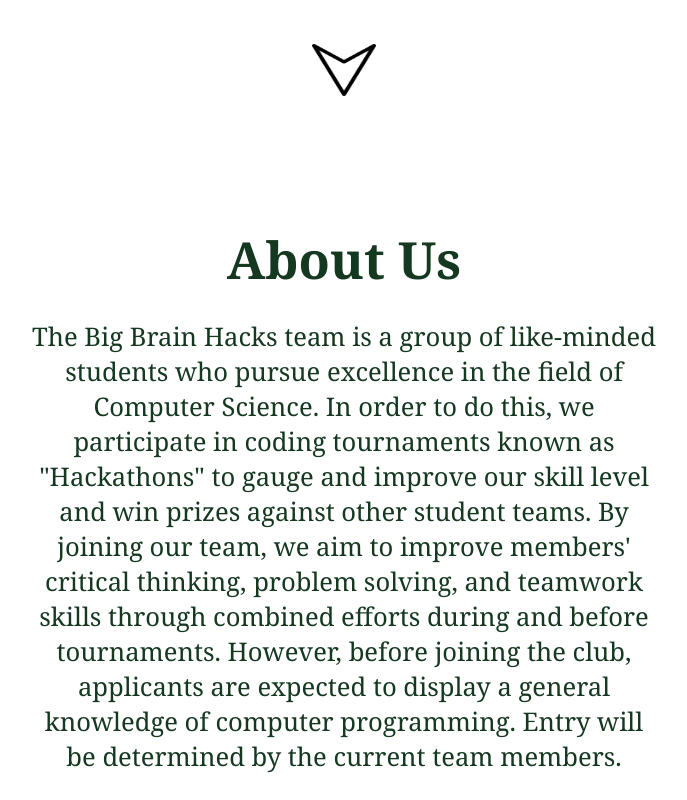
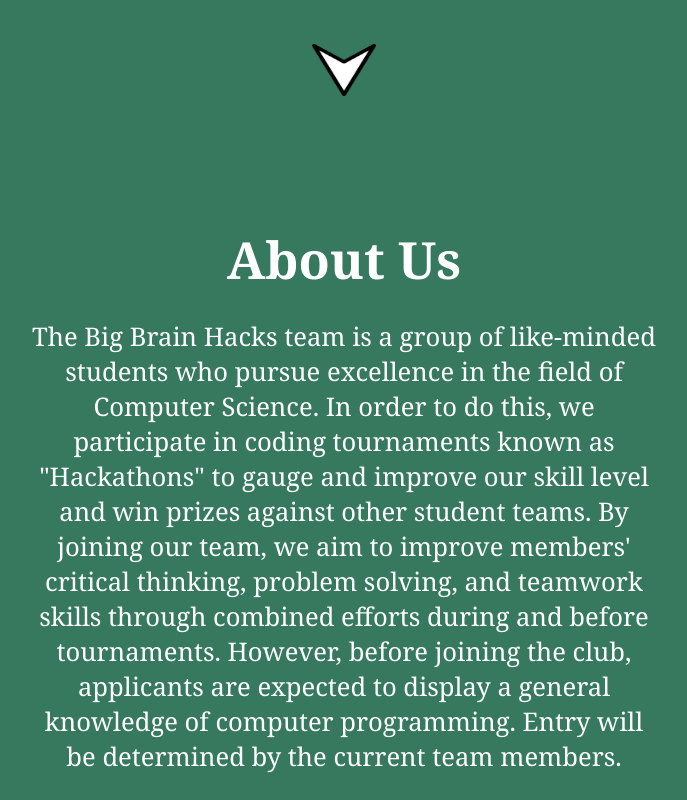
Before and after one commit to EzraeZephra/Big-Brain-Hacks-Website, a plain HTML site: page index.html in a window 1280 px wide. Shown: the part 587-1387 px from the top of the page, without its empty margins (296-983 px from the left). Drawn offline with Linux system fonts and the light colour scheme.

Commit message:
Small changes to CSS and JS

```diff
--- a/index.html
+++ b/index.html
@@ -7,7 +7,7 @@
     <link rel="stylesheet" href="style.css" />
     <title>BBH - Home</title>
   </head>
-  <body class="body">
+  <body>
     <nav>
       <a href="team.html"><button class="links">The Team</button></a>
       <a href="hackathons.html"
--- a/style.css
+++ b/style.css
@@ -7,6 +7,10 @@ p,
 a,
 button {
   font-family: Georgia, "Times New Roman", Times, serif;
+}
+
+body {
+  background-color: rgb(54, 121, 95);
 }
 
 a:hover {
@@ -35,7 +39,7 @@ a:hover {
   margin-left: 25vmax;
   text-align: center;
   font-size: 2vmax;
-  color: rgb(21, 56, 33);
+  color: rgb(255, 255, 255);
 }
 
 .subtitle {
```
